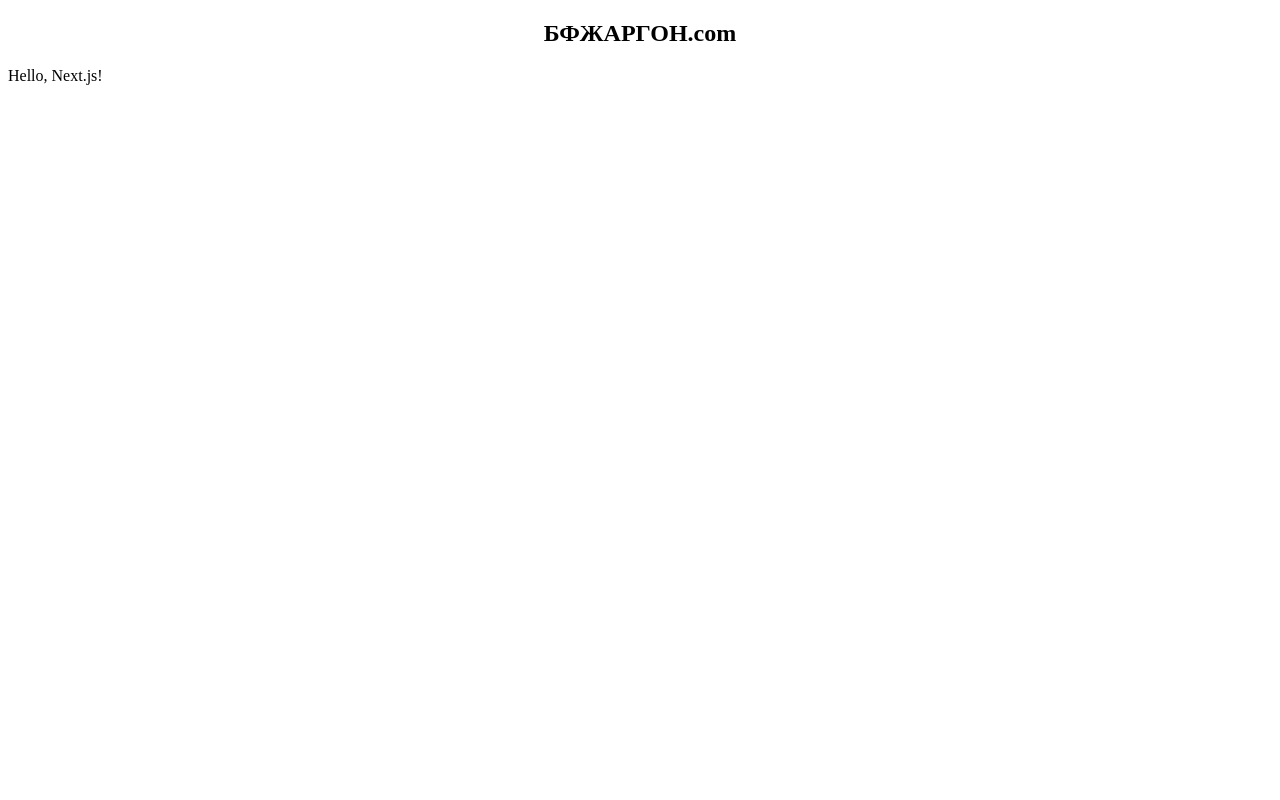
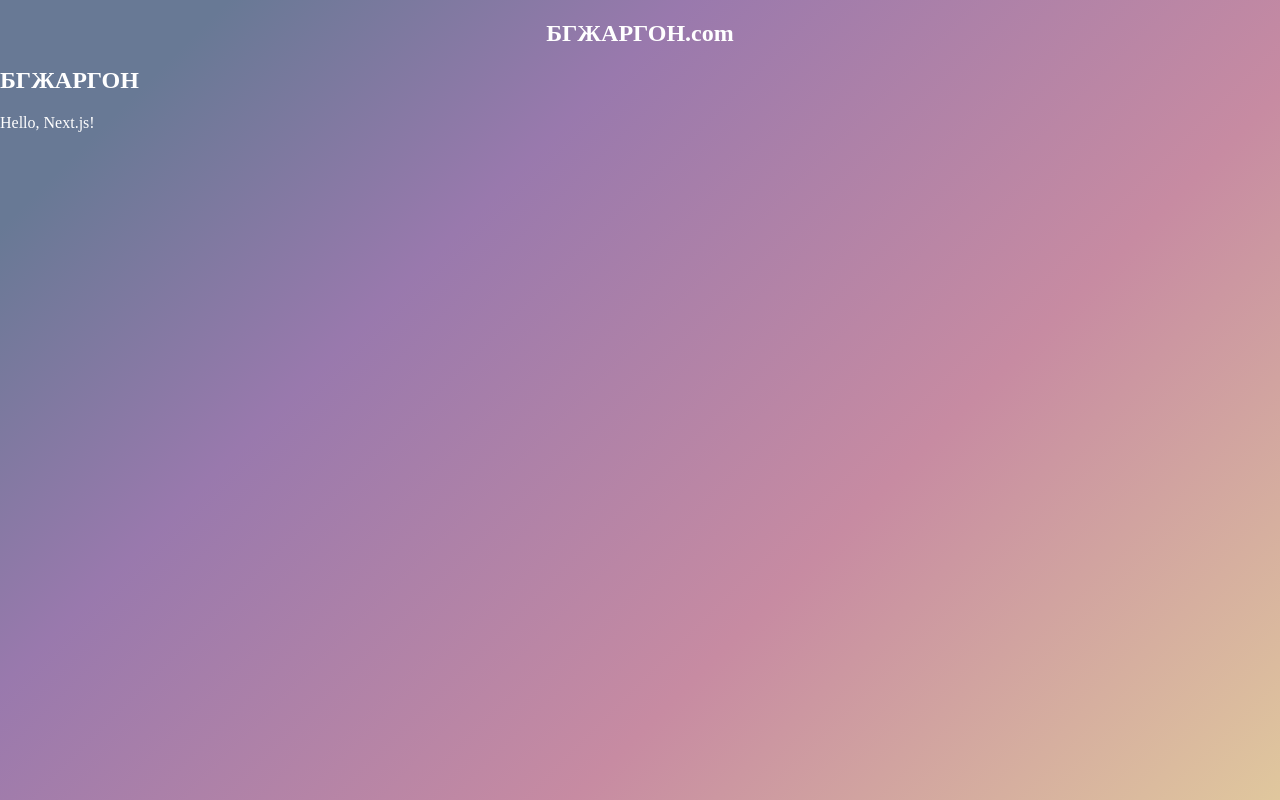
Before and after one commit to triangletrianglesquareplusx/bgphrases-front, a Next.js app: page / in a window 1280 px wide. Built offline with nearby package versions, Linux system fonts and the light colour scheme.

Commit message:
testing global const

```diff
--- a/app/components/navbar.tsx
+++ b/app/components/navbar.tsx
@@ -1,9 +1,12 @@
-import styles from './navbar.module.css';
-
+import styles from "./navbar.module.css";
+import { siteConstants } from "../../public/constants";
 export default function Navbar() {
   return (
     <nav>
-      <h1 className={styles.textCenter}>БФЖАРГОН<span>.com</span></h1>
+      <h1 className={styles.textCenter}>
+        БГЖАРГОН<span>.com</span>
+      </h1>
+      <h2>{siteConstants.siteTitle}</h2>
     </nav>
   );
 }
--- /dev/null
+++ b/app/global.css
@@ -0,0 +1,7 @@
+body {
+    padding: 0;
+    margin: 0;
+    box-sizing: border-box;
+    background: linear-gradient(135deg, #687995 11%, #9979AD 33%, #C78BA2 66%, #E0C79D 100%) no-repeat fixed 0 0;
+    color: #FFF;
+}
--- a/app/layout.tsx
+++ b/app/layout.tsx
@@ -1,4 +1,6 @@
 import React from "react";
+import './global.css';
+
 export default function RootLayout({
   children,
 }: {
--- /dev/null
+++ b/public/constants.js
@@ -0,0 +1,3 @@
+export const siteConstants = {
+    siteTitle: "БГЖАРГОН"
+}
```
